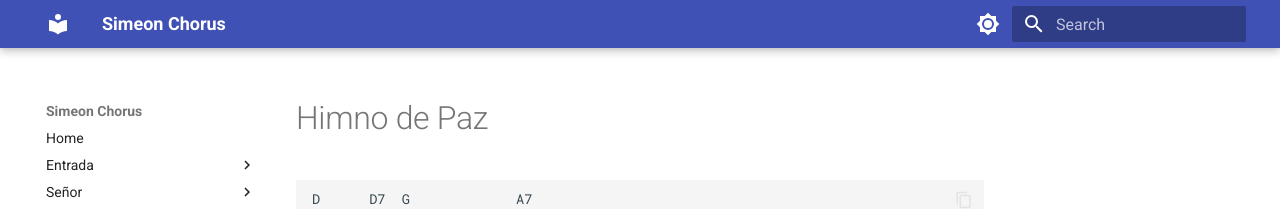
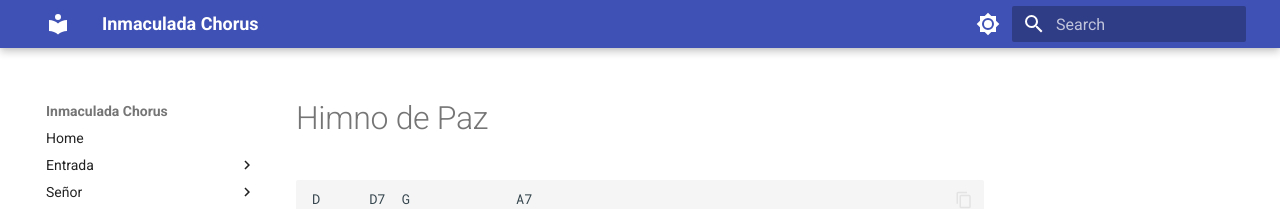
Before and after one commit to rasjsus/inmaculada, an MkDocs documentation site: the page built from docs/aleluya/himno_de_paz.md, in a window 1280 px wide. Shown: the top 209 px of the page. Built offline with MkDocs 1.6.1 and Material for MkDocs 9.7.7, drawn with Linux system fonts in a browser that asks for light colours.

Commit message:
changed title

```diff
--- a/mkdocs.yml
+++ b/mkdocs.yml
@@ -1,4 +1,4 @@
-site_name: Simeon Chorus
+site_name: Inmaculada Chorus
 nav:
   - Home: index.md
   - Entrada:
```
